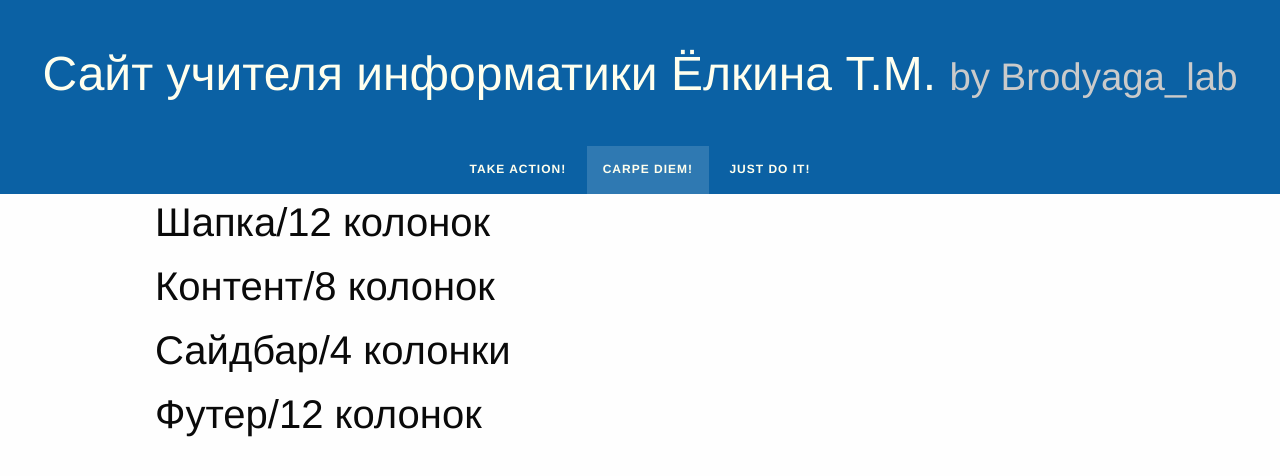
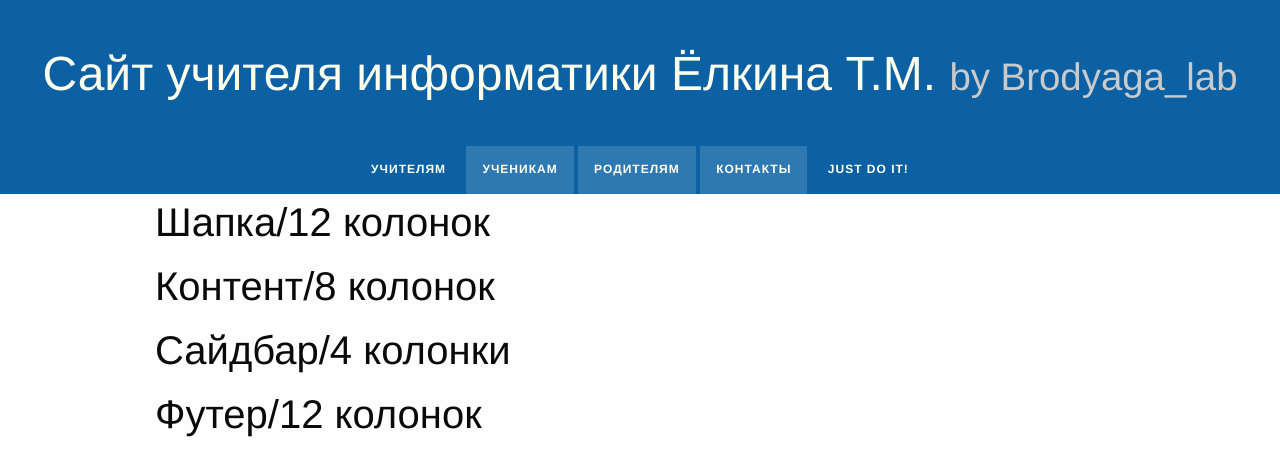
Before and after one commit to YoTM/YoTM.github.io, a plain HTML site: page index.html in a window 1280 px wide. Drawn offline with Linux system fonts and the light colour scheme.

Commit message:
Добавлено меню сайта

```diff
--- a/index.html
+++ b/index.html
@@ -28,9 +28,11 @@
 
   <ul class="header-subnav">
 
-    <li><a href="#">Take Action!</a></li>
+    <li><a href="#">Учителям</a></li>
 
-    <li><a href="#" class="is-active">Carpe Diem!</a></li>
+    <li><a href="#" class="is-active">Ученикам</a></li>
+    <li><a href="#" class="is-active">Родителям</a></li>
+    <li><a href="#" class="is-active">Контакты</a></li>
 
     <li><a target="_blank" href="http://zurb.com/responsive">Just do it!</a></li>
 
```
